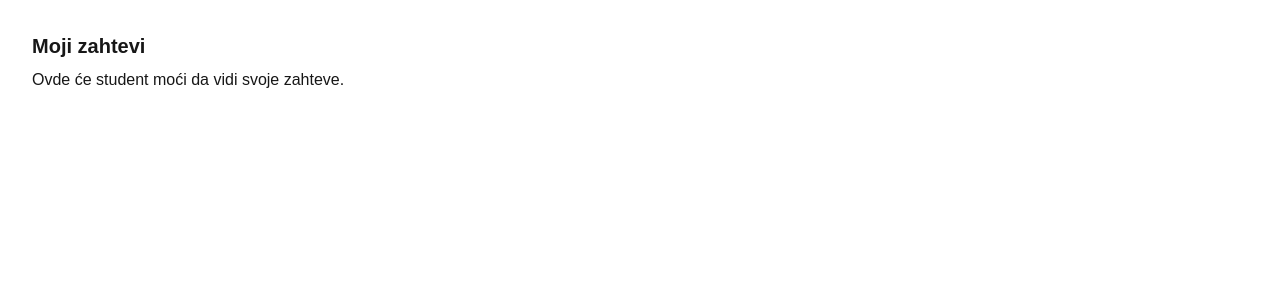
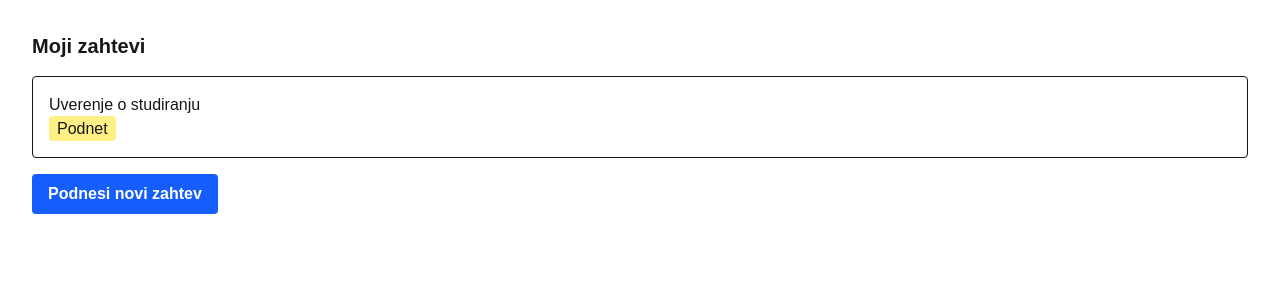
Before and after one commit to elab-development/internet-tehnologije-2025-aplikacija_studentska_sluzba, a Next.js app: page /student in a window 1280 px wide. Shown: the top 300 px of the page. Built offline with nearby package versions, Linux system fonts and the light colour scheme.

Commit message:
Integrisane reusable komponente na student stranici

```diff
--- a/src/app/(student)/student/page.tsx
+++ b/src/app/(student)/student/page.tsx
@@ -1,8 +1,19 @@
-export default function StudentPage(){
-    return(
-        <div className="p-8">
-            <h1 className="text-xl font-bold">Moji zahtevi</h1>
-            <p className="mt-2">Ovde će student moći da vidi svoje zahteve.</p>
-        </div>
-    );
+import StatusBadge from "@/components/StatusBadge";
+import AppButton from "@/components/AppButton";
+
+export default function StudentPage() {
+  return (
+    <div className="p-8">
+      <h1 className="text-xl font-bold">Moji zahtevi</h1>
+
+      <div className="mt-4 border p-4 rounded">
+        <p>Uverenje o studiranju</p>
+        <StatusBadge status="Podnet" />
+      </div>
+
+      <div className="mt-4">
+        <AppButton>Podnesi novi zahtev</AppButton>
+      </div>
+    </div>
+  );
 }
```
Also changed, not shown: 1 other file (tests, documents, lock files or other folders).
